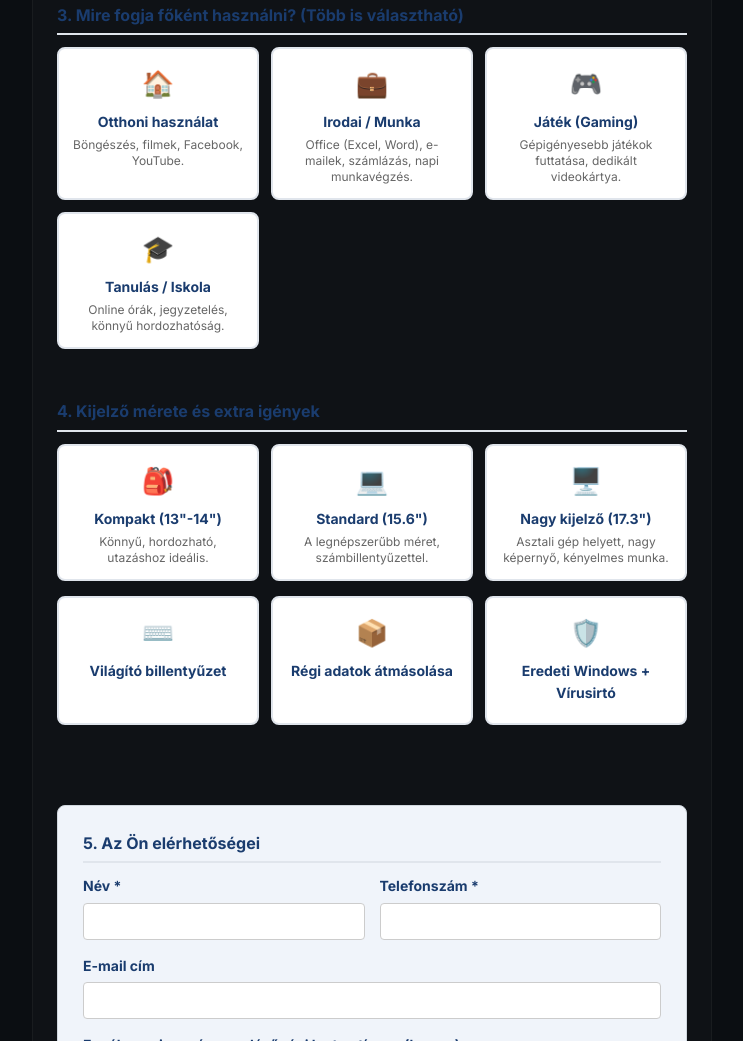
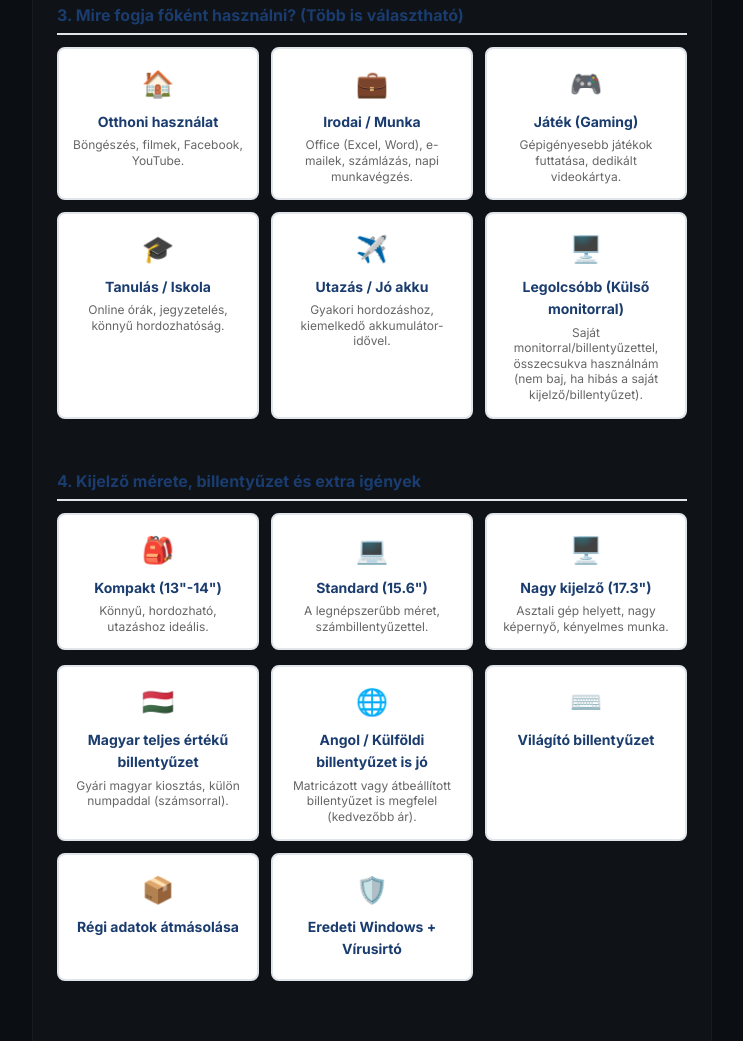
Before and after one commit to lakatelekom/pcdokiroszke.github.io, a plain HTML site: page igényfelmero.html in a window 1280 px wide. Shown: the part 1334-2375 px from the top of the page, without its empty margins (268-1011 px from the left). Drawn offline with Linux system fonts and the light colour scheme.

Commit message:
Update igényfelmero.html

```diff
--- a/igényfelmero.html
+++ b/igényfelmero.html
@@ -117,7 +117,7 @@
             </div>
         </div>
 
-        <!-- LÉPÉS 3: FELHASZNÁLÁSI CÉL -->
+       <!-- LÉPÉS 3: FELHASZNÁLÁSI CÉL -->
         <div class="step-group">
             <h3>3. Mire fogja főként használni? (Több is választható)</h3>
             <div class="cards-grid cols-4">
@@ -141,12 +141,24 @@
                     <div class="card-title">Tanulás / Iskola</div>
                     <div class="card-desc">Online órák, jegyzetelés, könnyű hordozhatóság.</div>
                 </div>
+                <!-- ÚJ CSEMPA: Utazáshoz / Akku -->
+                <div class="card-option" onclick="toggleMulti(this, 'form-celok')">
+                    <div class="card-icon">✈️</div>
+                    <div class="card-title">Utazás / Jó akku</div>
+                    <div class="card-desc">Gyakori hordozáshoz, kiemelkedő akkumulátor-idővel.</div>
+                </div>
+                <!-- ÚJ CSEMPE: Zárt fedeles / Külső kijelzős használat -->
+                <div class="card-option" onclick="toggleMulti(this, 'form-celok')">
+                    <div class="card-icon">🖥️</div>
+                    <div class="card-title">Legolcsóbb (Külső monitorral)</div>
+                    <div class="card-desc">Saját monitorral/billentyűzettel, összecsukva használnám (nem baj, ha hibás a saját kijelző/billentyűzet).</div>
+                </div>
             </div>
         </div>
 
         <!-- LÉPÉS 4: MÉRET ÉS FUNKCIÓK -->
         <div class="step-group">
-            <h3>4. Kijelző mérete és extra igények</h3>
+            <h3>4. Kijelző mérete, billentyűzet és extra igények</h3>
             <div class="cards-grid cols-3">
                 <div class="card-option" onclick="selectSingle(this, 'form-kijelzo')">
                     <div class="card-icon">🎒</div>
@@ -165,7 +177,20 @@
                 </div>
             </div>
 
+            <!-- Funkciók és Billentyűzet kiosztás csempék -->
             <div style="margin-top: 15px;" class="cards-grid cols-3">
+                <!-- ÚJ CSEMPE: Magyar teljes értékű -->
+                <div class="card-option" onclick="toggleMulti(this, 'form-funkciok')">
+                    <div class="card-icon">🇭🇺</div>
+                    <div class="card-title">Magyar teljes értékű billentyűzet</div>
+                    <div class="card-desc">Gyári magyar kiosztás, külön numpaddal (számsorral).</div>
+                </div>
+                <!-- ÚJ CSEMPE: Angol / Külföldi kiosztás -->
+                <div class="card-option" onclick="toggleMulti(this, 'form-funkciok')">
+                    <div class="card-icon">🌐</div>
+                    <div class="card-title">Angol / Külföldi billentyűzet is jó</div>
+                    <div class="card-desc">Matricázott vagy átbeállított billentyűzet is megfelel (kedvezőbb ár).</div>
+                </div>
                 <div class="card-option" onclick="toggleMulti(this, 'form-funkciok')">
                     <div class="card-icon">⌨️</div>
                     <div class="card-title">Világító billentyűzet</div>
```
